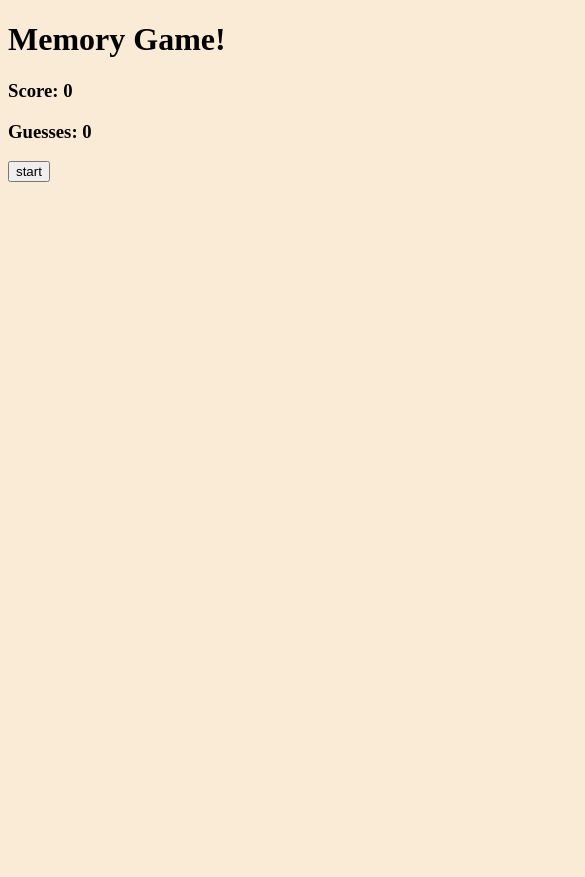
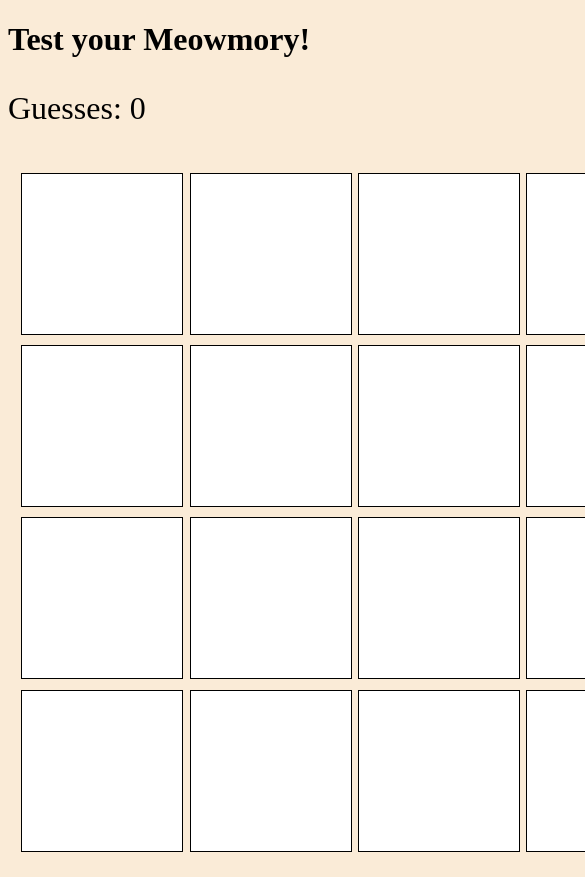
Before and after one commit to gmacfarq/memory-game, a plain HTML site: page index.html in a window 390 px wide. Both pictures are taken after a click on the button "start". Shown: the top 877 px of the page, 585 px wide, since content can reach past the window. Before the commit the page ends 844 px from the top, so only its background shows below. Drawn offline with Linux system fonts and the light colour scheme.

Commit message:
high score, centered, responsive divs

```diff
--- a/index.html
+++ b/index.html
@@ -2,20 +2,22 @@
 <html lang="en">
 <head>
   <meta charset="UTF-8"/>
-  <title>Memory Game!</title>
+  <title>Meowmory</title>
   <link rel="stylesheet" href="memory-game.css"/>
 </head>
 <body>
 
-<h1>Memory Game!</h1>
+<h1>Test your Meowmory!</h1>
 
-<h3 id = "score-counter">Score: 0</h3>
-<h3 id = "guesses-counter">Guesses: 0</h3>
+<p id = "guesses-counter" class="counter">Guesses: 0</p>
+<p id = "guesses-best" class="counter"></p>
 
 <button id = "btn-start"  onclick="newGame()">start</button>
 <button id = "btn-reset" class = "hidden" onclick="newGame()">reset</button>
+<div id="game-wrapper" class="flex-container">
+  <div id="game" class="flex-container"></div>
+</div>
 
-<div id="game"></div>
 
 <script src="memory-game.js"></script>
 
--- a/memory-game.css
+++ b/memory-game.css
@@ -4,11 +4,21 @@ html{
   background-color: antiquewhite;
 }
 
+.counter {
+  font-size: 2em;
+}
+
+#game {
+  width:42.4em;
+  margin: auto;
+  padding:10px;
+}
+
 #game div {
   border: 1px solid black;
-  width: 100px;
-  height: 100px;
-  margin: 20px;
+  width: 10em;
+  height: 10em;
+  margin: .2em;
   display: inline-block;
   background-position: center;
   background-size: cover;
--- a/memory-game.js
+++ b/memory-game.js
@@ -14,6 +14,8 @@ const CATS = [
 ];
 
 let guesses, score, holdBoardState, firstCard, secondCard;
+let record = 100;
+let recordUser;
 
 
 
@@ -64,7 +66,7 @@ function shuffle(items) {
 function createCards(cats) {
   const gameBoard = document.getElementById("game");
 
-  for (let cat of cat) {
+  for (let cat of cats) {
     let card = document.createElement("div");
     card.style.backgroundColor = "white";
     card.className = cat;
@@ -77,7 +79,7 @@ function createCards(cats) {
 
 function flipCard(card) {
   card.style.transform = "rotateY(180deg)";
-  card.style.backgroundImage = "url('cat-images/"+card.className+".jpg')"
+  card.style.backgroundImage = "url('cat-images/" + card.className + ".jpg')";
 }
 
 /** Flip a card face-down. */
@@ -89,13 +91,18 @@ function unFlipCard(cards) {
       card.style.backgroundImage = "none";
     }
     holdBoardState = false;
+    document.getElementById("btn-reset").className = "";
   }, 1000);
 
 }
 
 function updateScore() {
-  document.getElementById("score-counter").innerHTML = "Score: " + score;
   document.getElementById("guesses-counter").innerHTML = "Guesses: " + guesses;
+  if(recordUser != undefined){
+    document.getElementById("guesses-best").innerHTML = "Best Guesses: "
+    + record + " " + recordUser;
+  }
+
 }
 
 /** Handle clicking on a card: this could be first-card or second-card. */
@@ -136,7 +143,14 @@ function handleCardClick(evt) {
 
   if (score == CATS.length / 2) {
     setTimeout(() => {
-      alert("you win!");
+      if (guesses < record) {
+        let userName = prompt("High Score! Please enter your name");
+        record = guesses;
+        recordUser = userName;
+      }
+      else {
+        alert("you win!");
+      }
       document.getElementById("btn-reset").className = "";
     }, 1000);
   }
```
